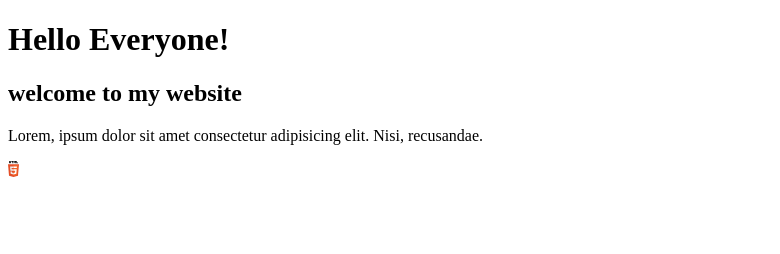
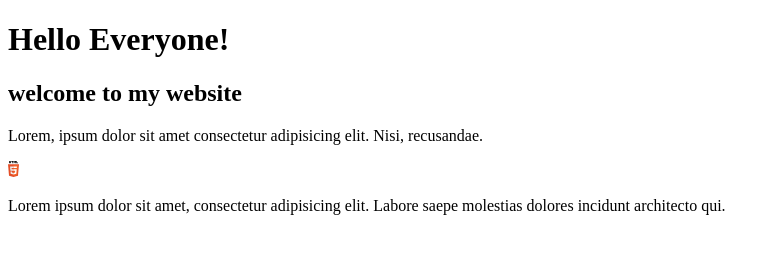
Before and after one commit to saybbulla/html, a plain HTML site: page index.html in a window 1280 px wide. Shown: the whole page, without its empty margins (0-780 px from the left). Drawn offline with Linux system fonts and the light colour scheme.

Commit message:
added newpara

```diff
--- a/index.html
+++ b/index.html
@@ -11,5 +11,6 @@
     <h2>welcome to my website</h2>
     <p>Lorem, ipsum dolor sit amet consectetur adipisicing elit. Nisi, recusandae.</p>
     <img src="html-icon.svg" alt="" srcset="">
+    <p>Lorem ipsum dolor sit amet, consectetur adipisicing elit. Labore saepe molestias dolores incidunt architecto qui.</p>
 </body>
 </html>
```
